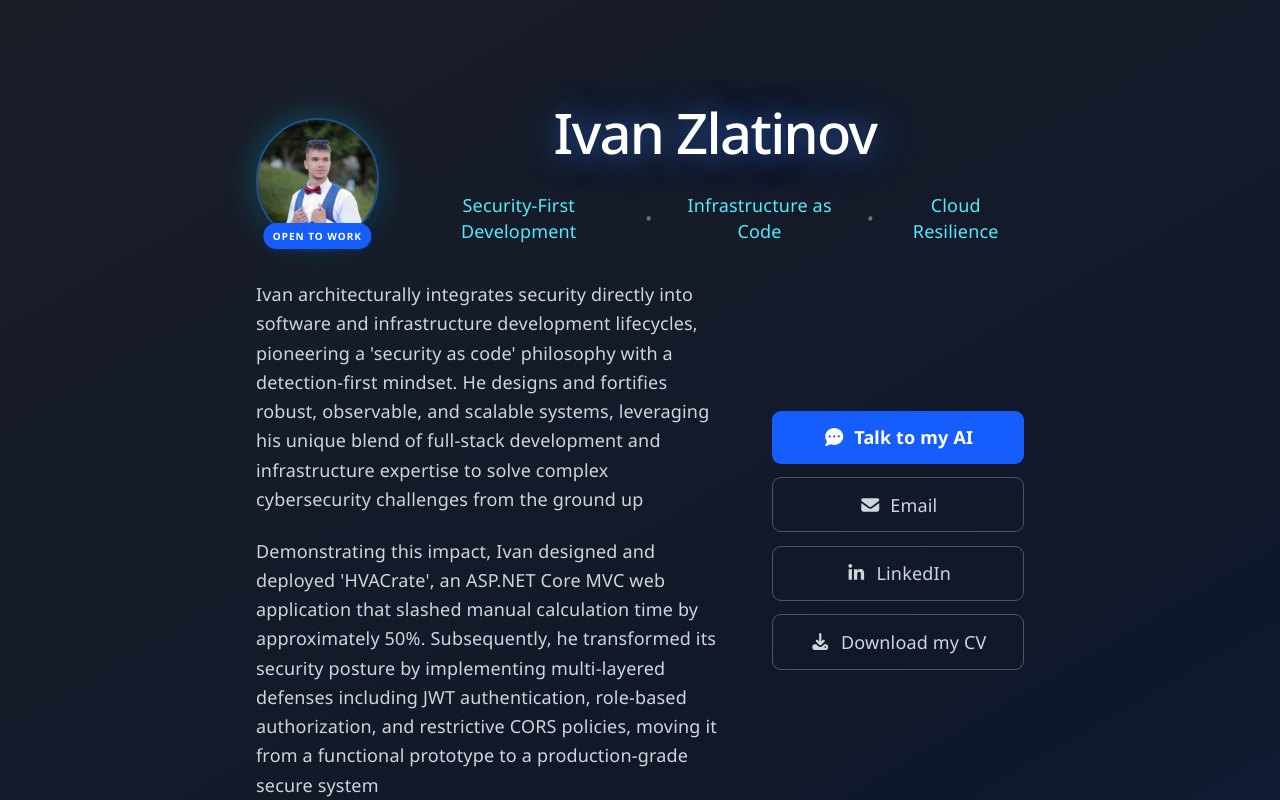
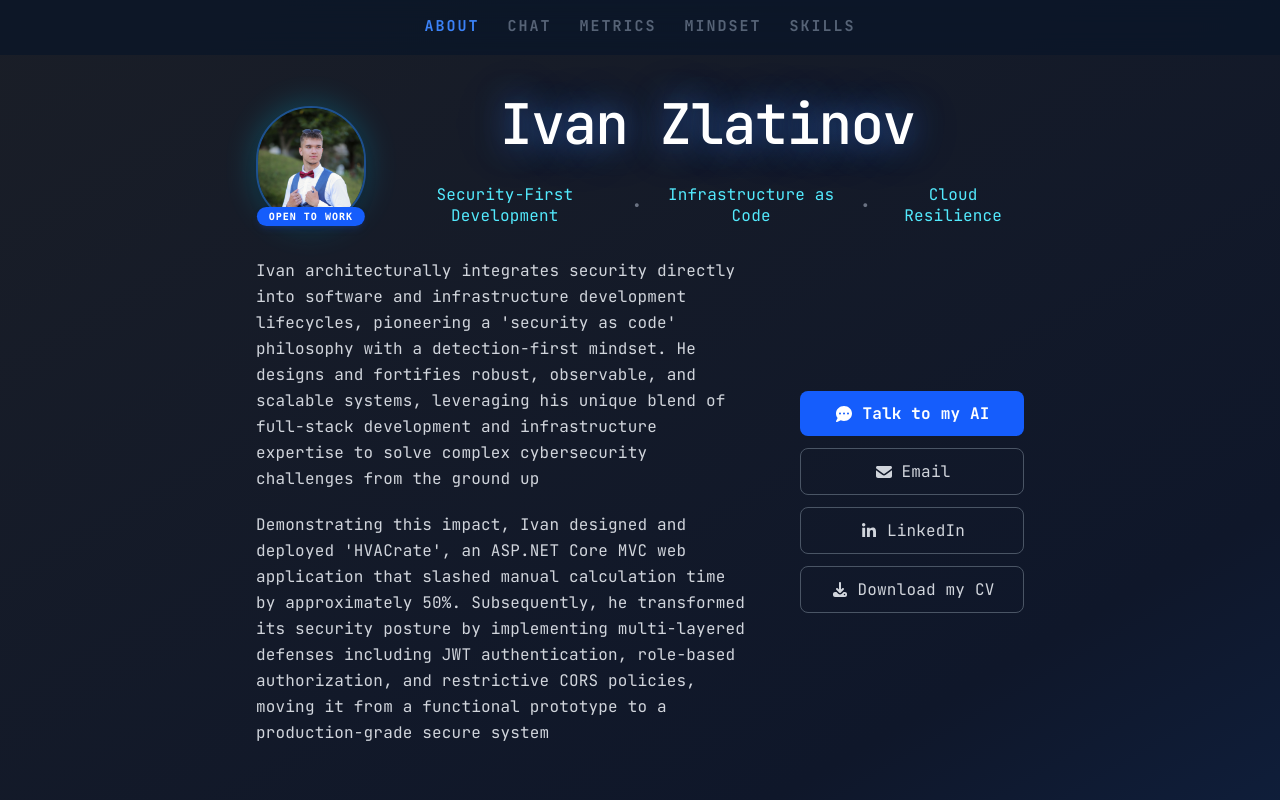
Before and after one commit to ivanzlatinov1/portfolio, a React (Vite) app: page / in a window 1280 px wide. Shown: the top 800 px of the page. Built offline with nearby package versions, Linux system fonts and the light colour scheme.

Commit message:
Developed Header with progress bar

```diff
--- a/src/App.tsx
+++ b/src/App.tsx
@@ -1,9 +1,11 @@
+import Header from './components/Header'
 import Landing from './sections/Landing'
 import ChatBot from './sections/ChatBot'
 
 const App = () => {
     return (
         <>
+            <Header />
             <Landing />
             <ChatBot />
             <hr className="border-none w-1/2 h-px bg-linear-to-r from-blue-500 via-blue-300 to-transparent" />
--- /dev/null
+++ b/src/components/Header.tsx
@@ -0,0 +1,144 @@
+'use client'
+
+import { useEffect, useState } from 'react'
+
+const NAV_LINKS = [
+    { label: 'About', href: '#about' },
+    { label: 'Chat', href: '#chat' },
+    { label: 'Metrics', href: '#metrics' },
+    { label: 'Mindset', href: '#mindset' },
+    { label: 'Skills', href: '#skills' },
+]
+
+const Header = () => {
+    const [progress, setProgress] = useState(0)
+    const [active, setActive] = useState('About')
+    const [menuOpen, setMenuOpen] = useState(false)
+    const [scrolled, setScrolled] = useState(false)
+
+    useEffect(() => {
+        const onScroll = () => {
+            const scrollTop = window.scrollY
+            const docHeight = document.body.scrollHeight - window.innerHeight
+            setProgress(docHeight > 0 ? (scrollTop / docHeight) * 100 : 0)
+            setScrolled(scrollTop > 10)
+
+            for (const { href } of [...NAV_LINKS].reverse()) {
+                const el = document.querySelector(href)
+                if (el && el.getBoundingClientRect().top <= 120) {
+                    setActive(href.slice(1))
+                    break
+                }
+            }
+        }
+        window.addEventListener('scroll', onScroll, { passive: true })
+        return () => window.removeEventListener('scroll', onScroll)
+    }, [])
+
+    const scrollTo = (href: string) => {
+        setActive(href.slice(1))
+        document.querySelector(href)?.scrollIntoView({ behavior: 'smooth' })
+        setMenuOpen(false)
+    }
+
+    return (
+        <header
+            className="fixed top-0 left-0 right-0 z-50 transition-all duration-300"
+            style={{
+                background: scrolled
+                    ? 'rgba(10,22,40,0.92)'
+                    : 'rgba(10,22,40,0.75)',
+                backdropFilter: 'blur(12px)',
+                borderBottom: scrolled
+                    ? '0.5px solid rgba(99,120,180,0.15)'
+                    : '0.5px solid transparent',
+            }}
+        >
+            <div className="flex items-center justify-center px-6 h-13 max-w-6xl mx-auto">
+                <nav className="hidden md:flex items-center gap-7">
+                    {NAV_LINKS.map(({ label, href }) => (
+                        <button
+                            key={href}
+                            onClick={() => scrollTo(href)}
+                            className="text-[15px] cursor-pointer uppercase tracking-[2px] font-bold transition-colors duration-150"
+                            style={{
+                                color:
+                                    active === href.slice(1)
+                                        ? '#3b82f6'
+                                        : 'rgba(148,163,184,0.55)',
+                            }}
+                        >
+                            {label}
+                        </button>
+                    ))}
+                </nav>
+                <button
+                    className="md:hidden flex flex-col gap-1.25 p-1"
+                    onClick={() => setMenuOpen((o) => !o)}
+                    aria-label="Toggle menu"
+                >
+                    <span
+                        className="block w-5 h-px transition-all duration-200"
+                        style={{
+                            background: 'rgba(148,163,184,0.6)',
+                            transform: menuOpen
+                                ? 'rotate(45deg) translate(4px,4px)'
+                                : 'none',
+                        }}
+                    />
+                    <span
+                        className="block w-5 h-px transition-all duration-200"
+                        style={{
+                            background: 'rgba(148,163,184,0.6)',
+                            opacity: menuOpen ? 0 : 1,
+                        }}
+                    />
+                    <span
+                        className="block w-5 h-px transition-all duration-200"
+                        style={{
+                            background: 'rgba(148,163,184,0.6)',
+                            transform: menuOpen
+                                ? 'rotate(-45deg) translate(4px,-4px)'
+                                : 'none',
+                        }}
+                    />
+                </button>
+            </div>
+
+            <div
+                className="md:hidden overflow-hidden transition-all duration-300"
+                style={{ maxHeight: menuOpen ? '300px' : '0' }}
+            >
+                <div
+                    className="flex flex-col px-6 pb-4 pt-2 gap-1"
+                    style={{ borderTop: '0.5px solid rgba(99,120,180,0.15)' }}
+                >
+                    {NAV_LINKS.map(({ label, href }) => (
+                        <button
+                            key={href}
+                            onClick={() => scrollTo(href)}
+                            className="text-left text-[11px] uppercase tracking-[2px] py-2.5 transition-colors duration-200"
+                            style={{
+                                color:
+                                    active === href.slice(1)
+                                        ? '#3b82f6'
+                                        : 'rgba(148,163,184,0.55)',
+                            }}
+                        >
+                            {label}
+                        </button>
+                    ))}
+                </div>
+            </div>
+            <div
+                className="h-0.5 transition-all duration-100"
+                style={{
+                    width: `${progress}%`,
+                    background: 'linear-gradient(90deg, #3b82f6, #60a5fa)',
+                }}
+            />
+        </header>
+    )
+}
+
+export default Header
--- a/src/components/Logo.tsx
+++ b/src/components/Logo.tsx
@@ -3,7 +3,7 @@ import profileImg from '@/assets/profile.png'
 
 const Logo = () => {
     return (
-        <div className="relative w-28 h-28 group">
+        <div className="relative w-30 h-30 group hidden md:block">
             <div className="absolute inset-0 rounded-full bg-linear-to-br from-cyan-400 to-cyan-600 opacity-20 blur-md scale-110" />
             <img
                 src={profileImg}
@@ -11,10 +11,10 @@ const Logo = () => {
             />
             <div
                 className="
-                absolute -bottom-1 left-1/2 -translate-x-1/2
+                absolute font-mono bottom-0 left-1/2 -translate-x-1/2
                 bg-blue-600 text-white
                 text-[10px] font-bold tracking-widest uppercase
-                px-2 py-0 rounded-full
+                px-3 py-1 rounded-full
                 shadow-md shadow-blue-900/30
                 whitespace-nowrap
             "
--- a/src/index.css
+++ b/src/index.css
@@ -1,11 +1,9 @@
-@import url('https://fonts.googleapis.com/css2?family=Noto+Sans:ital,wght@0,100..900;1,100..900&display=swap');
+@import url('https://fonts.googleapis.com/css2?family=JetBrains+Mono:wght@100..800&display=swap');
 @import 'tailwindcss';
 
 :root {
-    --sans: system-ui, 'Segoe UI', Roboto, sans-serif;
-
-    font: 18px/145% var(--sans);
-    font-family: 'Noto Sans', Courier, monospace;
+    font: 18px/145% var(--font);
+    font-family: 'JetBrains Mono', monospace, sans-serif;
     letter-spacing: 0.18px;
     font-synthesis: none;
     text-rendering: optimizeLegibility;
--- a/src/sections/ChatBot.tsx
+++ b/src/sections/ChatBot.tsx
@@ -65,7 +65,10 @@ const ChatBot = () => {
     }
 
     return (
-        <div className="w-[85%] h-full flex flex-col px-[20%] py-16 gap-8">
+        <section
+            className="w-full h-full flex flex-col px-[20%] py-16 gap-8"
+            id="chat"
+        >
             <SectionHeader
                 title="Chat Bot Interface"
                 description="Trained on Ivan Zlatinov's career data"
@@ -179,7 +182,7 @@ const ChatBot = () => {
                     </button>
                 </div>
             </div>
-        </div>
+        </section>
     )
 }
 
--- a/src/sections/Landing.tsx
+++ b/src/sections/Landing.tsx
@@ -10,7 +10,10 @@ import info from '../assets/information'
 
 const Landing = () => {
     return (
-        <section className="w-full h-full flex flex-col px-[20%] py-16 gap-8">
+        <section
+            className="w-full h-full flex flex-col px-[20%] py-16 gap-8"
+            id="about"
+        >
             <div className="flex flex-row items-end gap-6">
                 <Logo />
                 <div className="flex flex-col">
@@ -44,7 +47,14 @@ const Landing = () => {
                 </div>
 
                 <div className="flex flex-col h-full gap-3 w-56 shrink-0">
-                    <button className="flex items-center cursor-pointer justify-center gap-2 bg-blue-600 hover:bg-blue-500 text-white font-bold py-3 px-4 rounded-lg transition-colors">
+                    <button
+                        className="flex items-center cursor-pointer justify-center gap-2 bg-blue-600 hover:bg-blue-500 text-white font-bold py-3 px-4 rounded-lg transition-colors"
+                        onClick={() =>
+                            document
+                                .getElementById('chat')
+                                ?.scrollIntoView({ behavior: 'smooth' })
+                        }
+                    >
                         <FontAwesomeIcon icon={faCommentDots} /> Talk to my AI
                     </button>
                     <button className="flex items-center cursor-pointer justify-center gap-2 border border-gray-600 hover:border-gray-400 text-gray-300 hover:text-white py-3 px-4 rounded-lg transition-colors">
```
